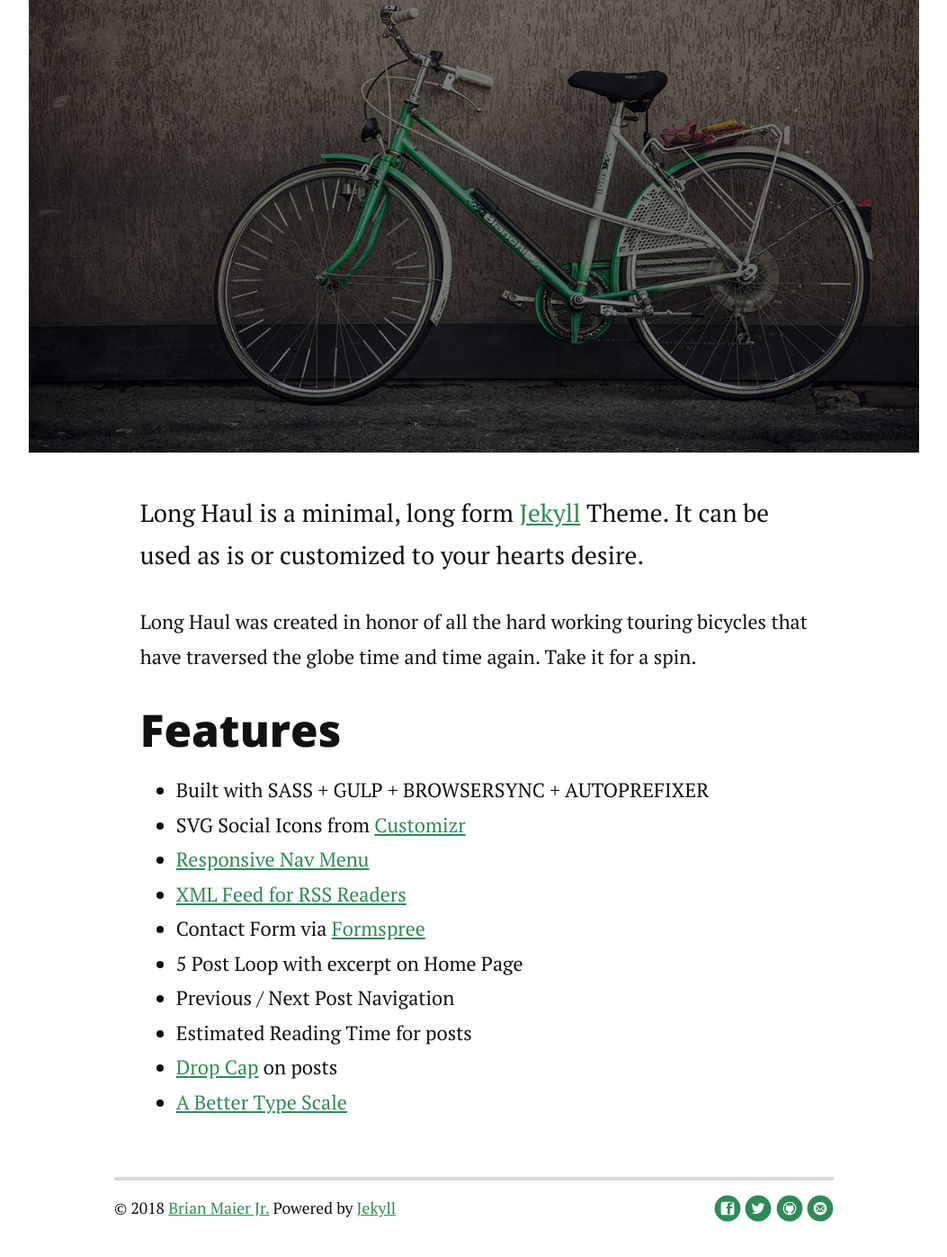
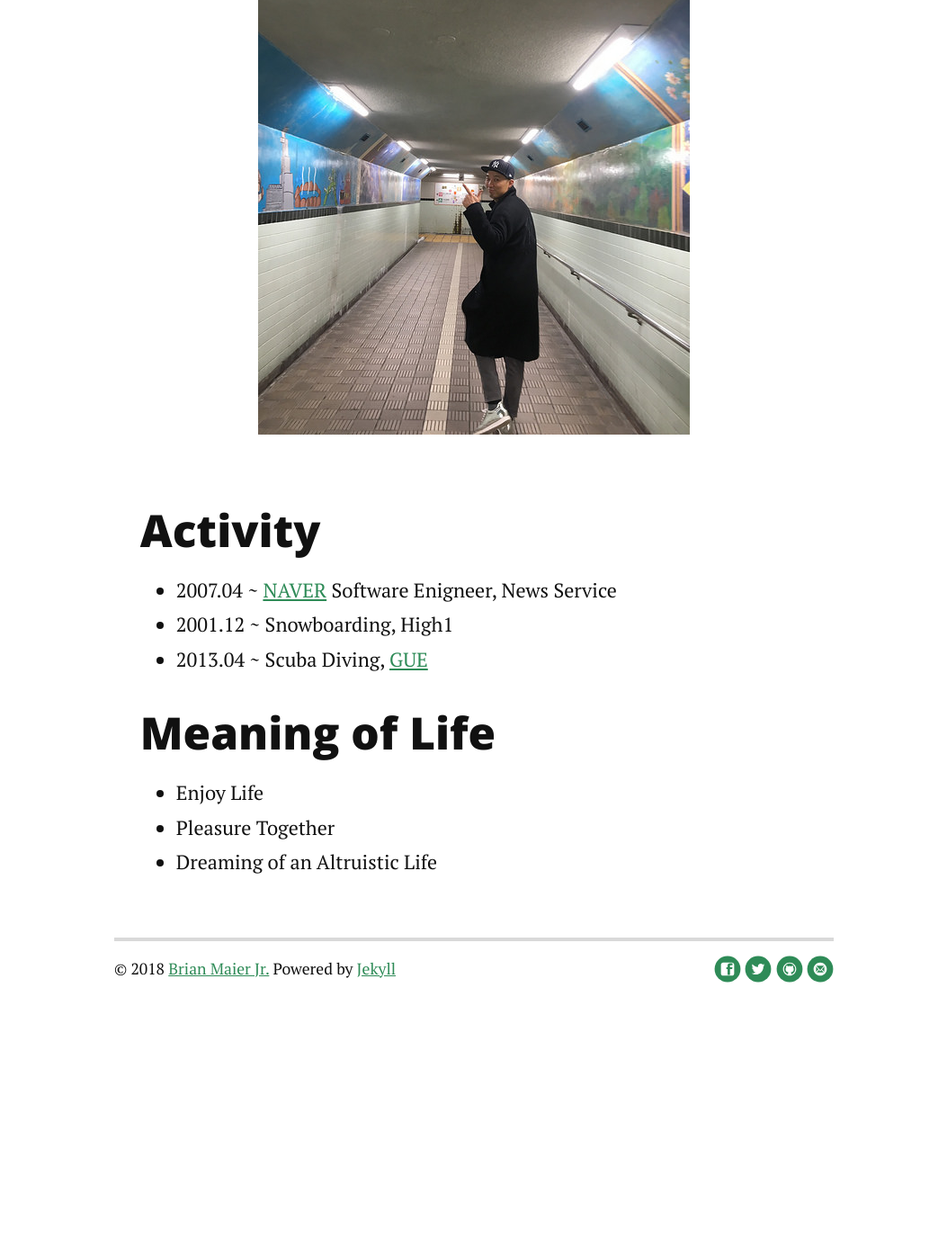
Before and after one commit to lionkang/lionkang.github.io, a Jekyll site: the page built from about.md, in a window 1280 px wide and 1400 px high, scrolled down 654 px. Shown: the top 1397 px of the window at 90% size, without its empty margins (113-1166 px from the left). Built offline with Jekyll 4.4.1, drawn with Linux system fonts in a browser that asks for light colours; nearby versions of some CDN libraries; after the commit the page ends 1787 px from its top, so only the background shows below that; some of the changed text lies outside the part shown.

Commit message:
layer update

```diff
--- a/_config.yml
+++ b/_config.yml
@@ -1,7 +1,7 @@
-title: Long Haul
-description: Long Form Jekyll theme built with SASS / COMPASS / SUSY
+title: Feliz La Vida
+description: lion blog
 
-url: http://brianmaierjr.github.com/long-haul
+url: http://lionkang.github.io
 baseurl: ""
 paginate_path: "blog/page:num/"
 permalink: blog/:title/
@@ -20,9 +20,9 @@ navigation:
    url: /contact
 
 social:
-   github: brianmaierjr
-   twitter: brianmaierjr
-   facebook: brianmaierjr
-   email: brimaidesigns@gmail.com
+   github: lionkang
+   twitter: lionkang
+   facebook: mario.kang.75
+   email: lionkang@gmail.com
 
-google_analytics: "UA-58263416-1"
+google_analytics: ""
--- a/_includes/google_analytics.html
+++ b/_includes/google_analytics.html
@@ -1,4 +1,5 @@
 <!-- Google Analytics: change UA-XXXXX-X to be your site's ID. -->
+<!--
 <script>
    (function(i,s,o,g,r,a,m){i['GoogleAnalyticsObject']=r;i[r]=i[r]||function(){
     (i[r].q=i[r].q||[]).push(arguments)},i[r].l=1*new Date();a=s.createElement(o),
@@ -9,3 +10,4 @@ ga('create', '{{ site.google_analytics }}', 'auto');
 ga('send', 'pageview');
 
 </script>
+-->
--- a/_includes/header.html
+++ b/_includes/header.html
@@ -8,8 +8,6 @@
                      <a href="{{ link.url | prepend: site.baseurl }}">{{ link.title }}</a>
                  </li>
                  {% endfor %}
-                 <li> <a href="https://github.com/brianmaierjr/long-haul" target="_blank">GitHub</a></li>
-                 <li><a href="https://github.com/brianmaierjr/long-haul/archive/master.zip">Download Theme</a></li>
              </ul>
          </nav>
      </div>
--- a/about.md
+++ b/about.md
@@ -1,24 +1,43 @@
 ---
 layout: default
-title: About Long Haul
+title: About
 ---
 
 <div class="post">
-	<h1 class="pageTitle">About Long Haul</h1>
-	<img src="{{ '/assets/img/touring.jpg' | prepend: site.baseurl }}" alt="">
-	<p class="intro">Long Haul is a minimal, long form <a href="http://jekyllrb.com">Jekyll</a> Theme. It can be used as is or customized to your hearts desire.</p>
-	<p>Long Haul was created in honor of all the hard working touring bicycles that have traversed the globe time and time again. Take it for a spin.</p>
-	<h2>Features</h2>
+	<h1 class="pageTitle">About Lion</h1>
+	<center><img src="{{ '/assets/img/lion.jpg' | prepend: site.baseurl }}" alt=""></center>
+	<p class="intro"></p>
+  <h2>Activity</h2>
+  <ul>
+    <li>2007.04 ~ <a href="https://www.navercorp.com" target="_blank">NAVER</a> Software Enigneer, News Service</li>
+    <li>2001.12 ~ Snowboarding, High1</li>
+    <li>2013.04 ~ Scuba Diving, <a href="https://www.gue.com" target="_blank">GUE</a></li>
+  </ul>
+	<h2>Meaning of Life</h2>
 	<ul>
-		<li>Built with SASS + GULP + BROWSERSYNC + AUTOPREFIXER</li>
-  		<li>SVG Social Icons from <a href="http://customizr.net/icons/">Customizr</a></li>
-  		<li><a href="http://responsive-nav.com/">Responsive Nav Menu</a></li>
-  		<li><a href="https://github.com/snaptortoise/jekyll-rss-feeds">XML Feed for RSS Readers</a></li>
-  		<li>Contact Form via <a href="http://formspree.io/">Formspree</a></li>
-      <li>5 Post Loop with excerpt on Home Page</li>
-  		<li>Previous / Next Post Navigation</li>
-      <li>Estimated Reading Time for posts</li>
-  		<li><a href="https://github.com/adobe-webplatform/dropcap.js">Drop Cap</a> on posts</li>
-  		<li><a href="http://typecast.com/blog/a-more-modern-scale-for-web-typography">A Better Type Scale</a></li>
-  	</ul>
+		<li>Enjoy Life</li>
+		<li>Pleasure Together</li>
+    <li>Dreaming of an Altruistic Life</li>
+	</ul>
 </div>
+
+<!--
+  ~~~java
+public class AboutSample {
+    interface Basic {void info (String key, String value);}
+    public static void main(String[]args) {
+        Basic basic = (String key, String value) -> System.out.println(key + " : " + value);
+        basic.info("name", "lion kang");
+        basic.info("work", "software engineer by naver");
+        basic.info("mail", "lionkang &#64; gmail.com");
+    }
+}
+~~~
+
+~~~python
+if __name__ == "Meaning of Life" :
+  print("");
+  print("pleasure together");
+  print("dreaming of an altruistic life");
+~~~
+-->
```
Also changed, not shown: index.md (deleted, +0 -6 lines), assets/img/lion.jpg (added), assets/img/touring.jpg, assets/img/touring_night.jpg (added).
